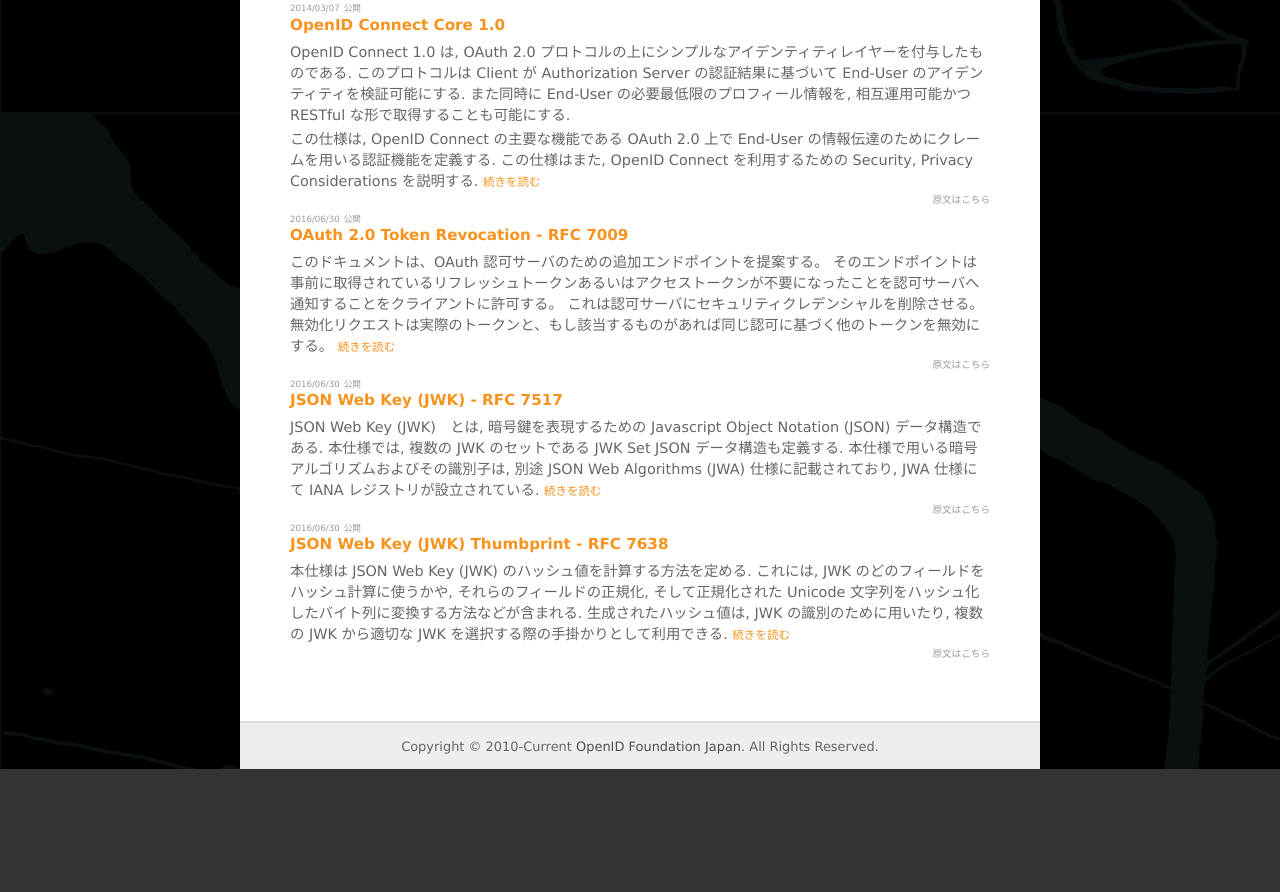
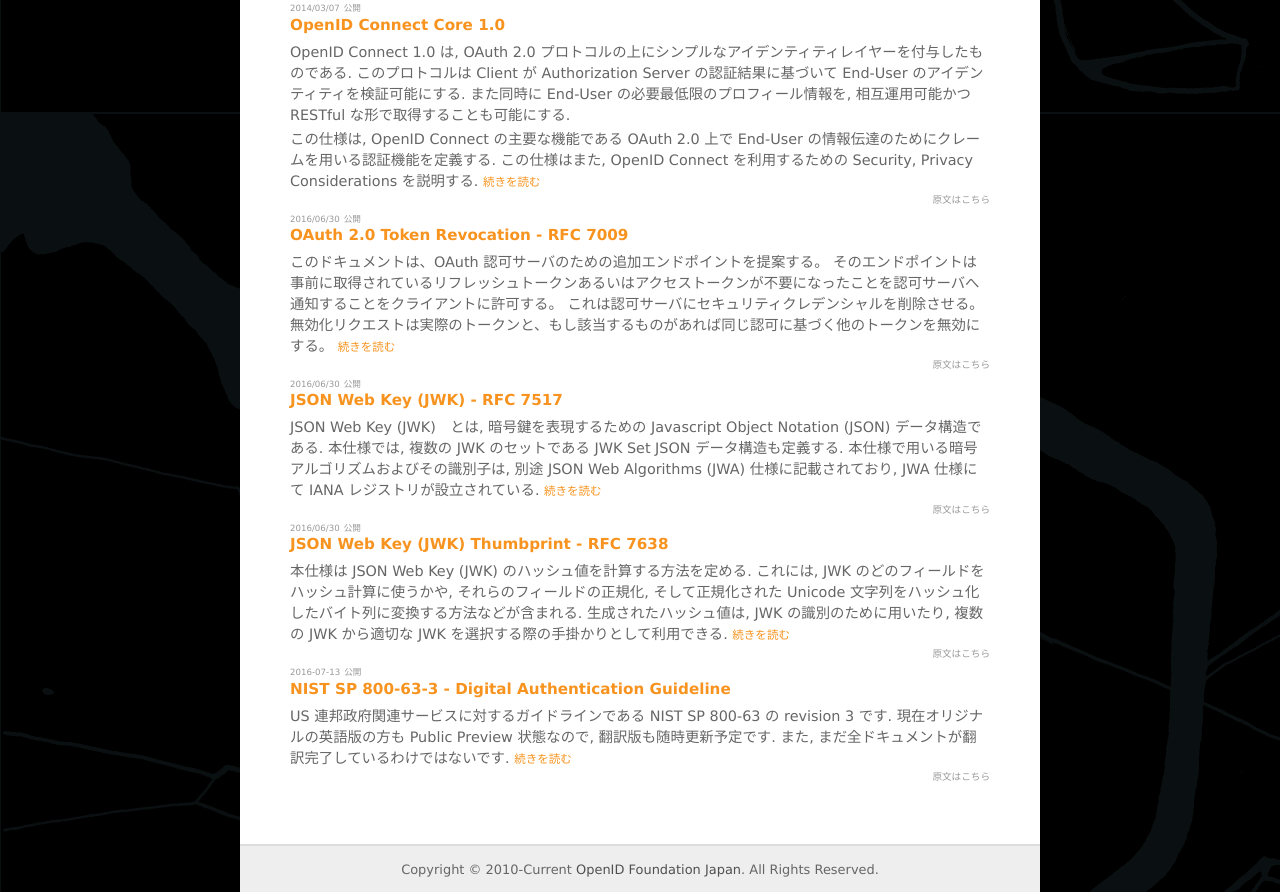
Before and after one commit to openid-foundation-japan/openid-foundation-japan.github.com, a plain HTML site: page index.html in a window 1280 px wide. Shown: the part 2451-3343 px from the top of the page. Before the commit the page ends 3220 px from the top, so only its background shows below. Drawn offline with Linux system fonts and the light colour scheme; a script that the page names is missing.

Commit message:
nist 800-63-3

```diff
--- a/index.html
+++ b/index.html
@@ -346,6 +346,23 @@
           <p class="original"><a href="https://tools.ietf.org/html/rfc7638">原文はこちら</a></p>
         </footer>
       </article>
+      <article>
+        <header>
+          <p><time datetime="2016-07-13">2016-07-13</time></p>
+          <h3><a href="/800-63-3/index.ja.html">NIST SP 800-63-3 - Digital Authentication Guideline</a></h3>
+        </header>
+        <p>
+          US 連邦政府関連サービスに対するガイドラインである NIST SP 800-63 の revision 3 です.
+          現在オリジナルの英語版の方も Public Preview 状態なので, 翻訳版も随時更新予定です.
+          また, まだ全ドキュメントが翻訳完了しているわけではないです.
+          <span class="more">
+            <a href="/800-63-3/index.ja.html" title="NIST SP 800-63-3 - Digital Authentication Guideline">続きを読む</a>
+          </span>
+        </p>
+        <footer>
+          <p class="original"><a href="https://pages.nist.gov/800-63-3/">原文はこちら</a></p>
+        </footer>
+      </article>
     </section>
     <aside>
       <fb:like href="http://www.facebook.com/pages/OpenID-Foundation-Japan-fan-yijiao-yu-WG/187075631325266" show_faces="true" width="700"></fb:like>
```
